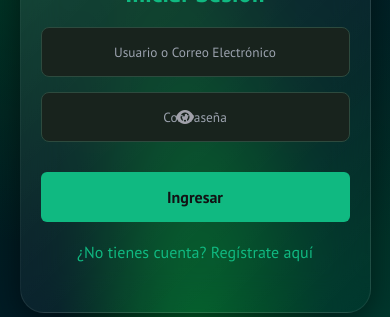
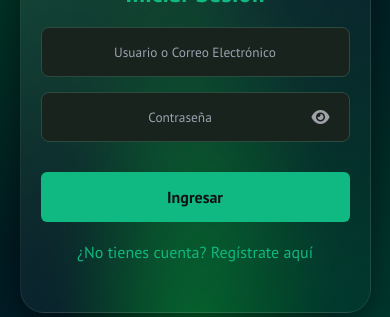
Before and after one commit to NathanaelPerez02/Finca-Inteligente-IoT, a PHP site: page /login.php in a window 390 px wide. Shown: the part 376-693 px from the top of the page. Run offline with PHP 8.4, Linux system fonts and the light colour scheme.

Commit message:
agregando responsive

```diff
--- a/css/estilos.css
+++ b/css/estilos.css
@@ -1,8 +1,6 @@
 @import url('https://fonts.googleapis.com/css2?family=PT+Sans:ital,wght@0,400;0,700;1,400;1,700&family=Ubuntu:ital,wght@0,300;0,400;0,500;0,700;1,300;1,400;1,500;1,700&display=swap');
 
-/* =========================================
-   RESET Y BASE
-   ========================================= */
+
 * {
     margin: 0;
     padding: 0;
@@ -15,9 +13,7 @@ body {
     color: #ffffff;
 }
 
-/* =========================================
-   PANTALLAS DE BIENVENIDA Y LOGIN
-   ========================================= */
+
 .img_index {
     background-image: url("../images/farm_iot.svg");
     background-size: contain;
@@ -106,7 +102,6 @@ input:focus {
     outline: none;
 }
 
-/* Botones base y principales */
 button, .btn {
     background: #10B981;
     color: #121214;
@@ -125,7 +120,7 @@ button:hover, .btn:hover {
     background: #0ea5e9;
 }
 
-/* Botón secundario (Registrarse) */
+
 .btn-secundario {
     background-color: #18231d !important;
     color: #e5e7eb !important;
@@ -171,9 +166,7 @@ a:hover {
     text-decoration: underline;
 }
 
-/* =========================================
-   PANEL DE CONTROL (DASHBOARD)
-   ========================================= */
+
    .dashboard{
      background-color: #031f14;
     background-image:
@@ -277,20 +270,20 @@ a:hover {
 
 .table-historial th {
     color: #a1a1aa;
-    padding: 12px 15px; /* Más espacio a los lados */
-    border-bottom: 1px solid #3f3f46; /* Línea divisoria inferior */
+    padding: 12px 15px;
+    border-bottom: 1px solid #3f3f46;
     white-space: nowrap;
     font-weight: normal;
 }
 
 .table-historial td {
     color: #ffffff;
-    padding: 15px 15px; /* Más espacio arriba y a los lados */
-    border-bottom: 1px solid #2d2d35; /* Línea divisoria tenue entre filas */
+    padding: 15px 15px;
+    border-bottom: 1px solid #2d2d35;
     white-space: nowrap;
 }
 
-/* Quita la línea de la última fila para que se vea más limpio */
+
 .table-historial tbody tr:last-child td {
     border-bottom: none;
 }
@@ -300,7 +293,7 @@ a:hover {
 }
 
 @media (max-width: 768px) {
-    /* La cuadrícula de 2x2 pasa a ser de 1 sola columna vertical */
+
     .cards-grid {
         grid-template-columns: 1fr;
     }
@@ -313,7 +306,6 @@ a:hover {
         font-size: 3rem !important;
     }
 
-    /* Apilamos los botones del portón y los estiramos a lo ancho */
     .puerta-controles {
         flex-direction: column;
         gap: 15px;
@@ -324,10 +316,8 @@ a:hover {
     }
 }
 
-/* Adaptación para Bienvenida, Login y pantallas pequeñas */
 @media (max-width: 600px) {
 
-    /* Ajuste de la tarjeta principal para que respire */
     .card, .welcome-container {
         width: 90%;
         padding: 30px 20px;
@@ -342,14 +332,12 @@ a:hover {
         font-size: 22px;
     }
 
-    /* Apilamos los grupos de botones (como el de Iniciar/Registrarse) */
     .button-group {
         flex-direction: column;
         gap: 15px;
         width: 100%;
     }
 
-    /* Aseguramos que los inputs y botones sean fáciles de tocar */
     .button-group .btn,
     button,
     input {
@@ -364,7 +352,6 @@ a:hover {
         margin-top: 10px;
     }
 
-    /* Apilamos también los botones de AUTO/MANUAL para que no se aprieten */
     .toggle-buttons {
         flex-direction: column;
         gap: 10px;
@@ -373,4 +360,13 @@ a:hover {
     .toggle-buttons button {
         width: 100%;
     }
+    form button[onclick^="togglePass"] {
+        width: auto !important;
+        padding: 10px !important;
+        text-align: right;
+    }
+
+    #pass_login {
+        padding-right: 45px !important;
+    }
 }
```
